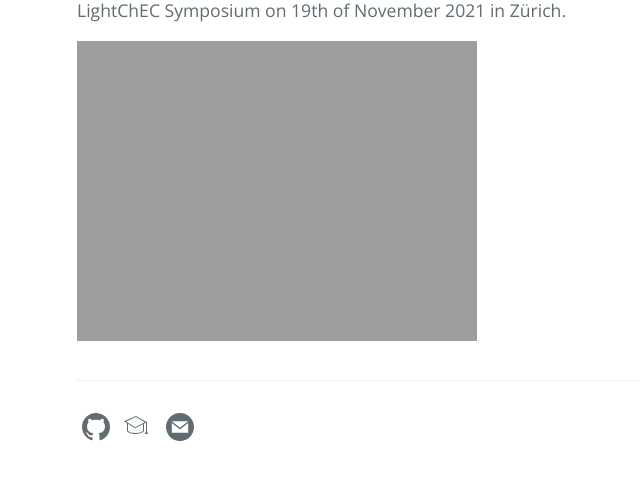
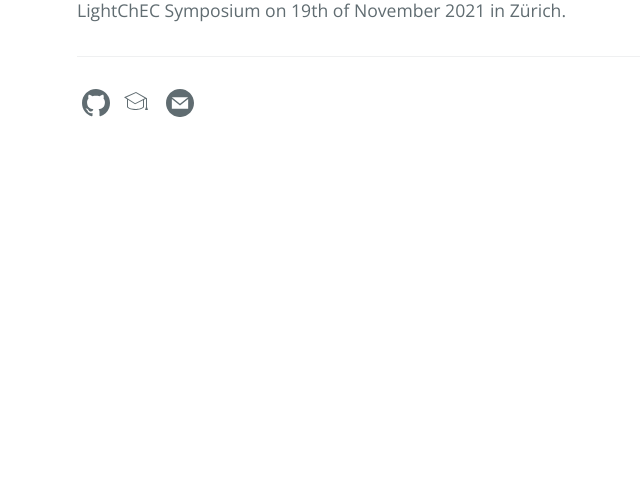
Before and after one commit to carolin-m/carolin-m.github.io, a Jekyll site: the page built from _posts/2021-11-19-LightChEC.md, in a window 1280 px wide. Shown: the part 582-1077 px from the top of the page, without its empty margins (147-787 px from the left). Built offline with Jekyll 4.4.1, drawn with Linux system fonts in a browser that asks for light colours; after the commit the page ends 900 px from its top, so only the background shows below that.

Commit message:
Update 2021-11-19-LightChEC.md

```diff
--- a/_posts/2021-11-19-LightChEC.md
+++ b/_posts/2021-11-19-LightChEC.md
@@ -3,8 +3,6 @@
 title: "LightChEC Symposium in Zürich"
 ---
 
-<img width="210" src="/images/LightChEC_Zurich.png">
+<img width="210" src="https://github.com/carolin-m/carolin-m.github.io/blob/main/images/LightChEC_Zurich.png">
 
 LightChEC Symposium on 19th of November 2021 in Zürich.
-
-![LightChEC]({{ '/images/LightChEC_Zurich.png' | absolute_url }})
```
